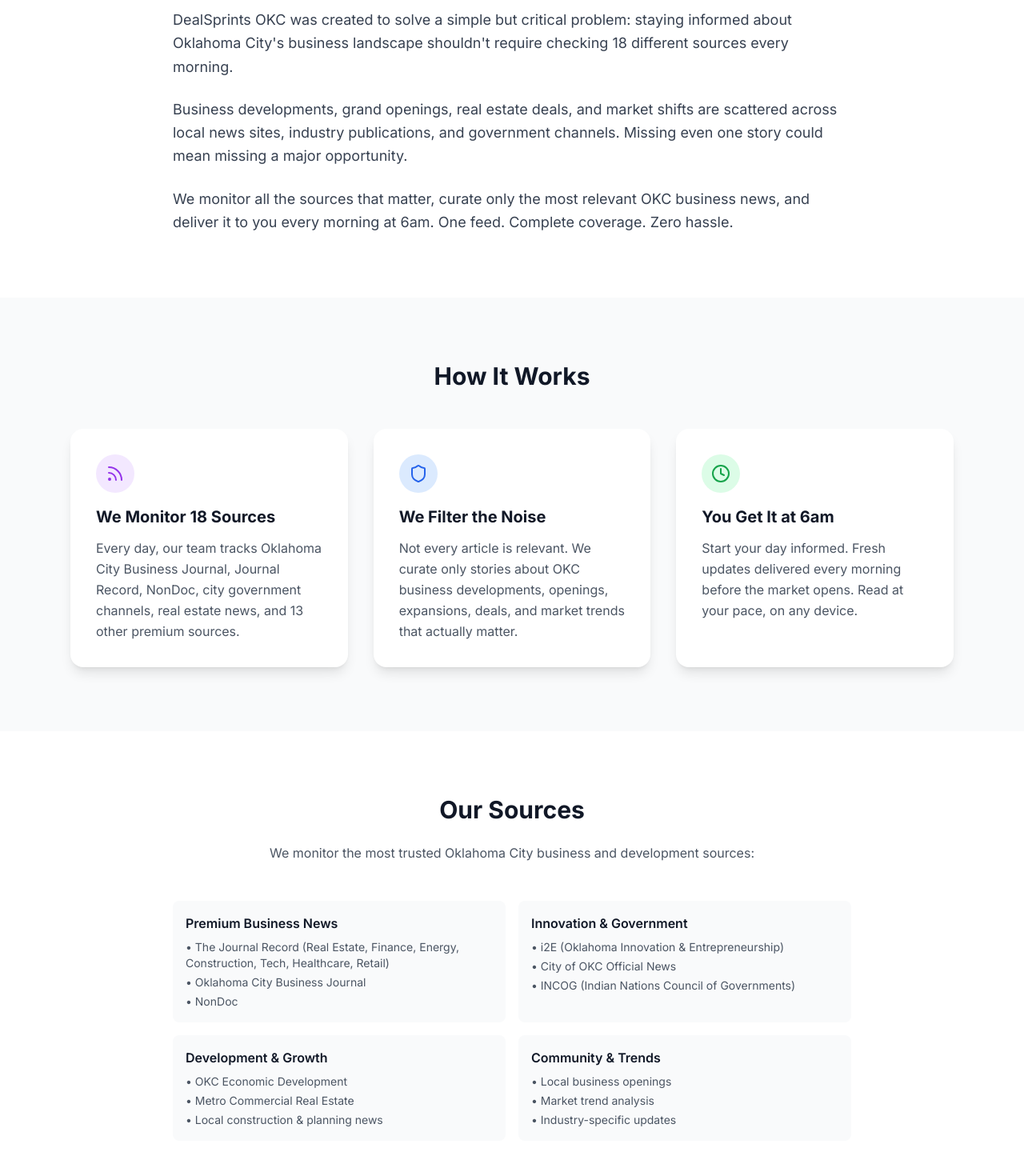
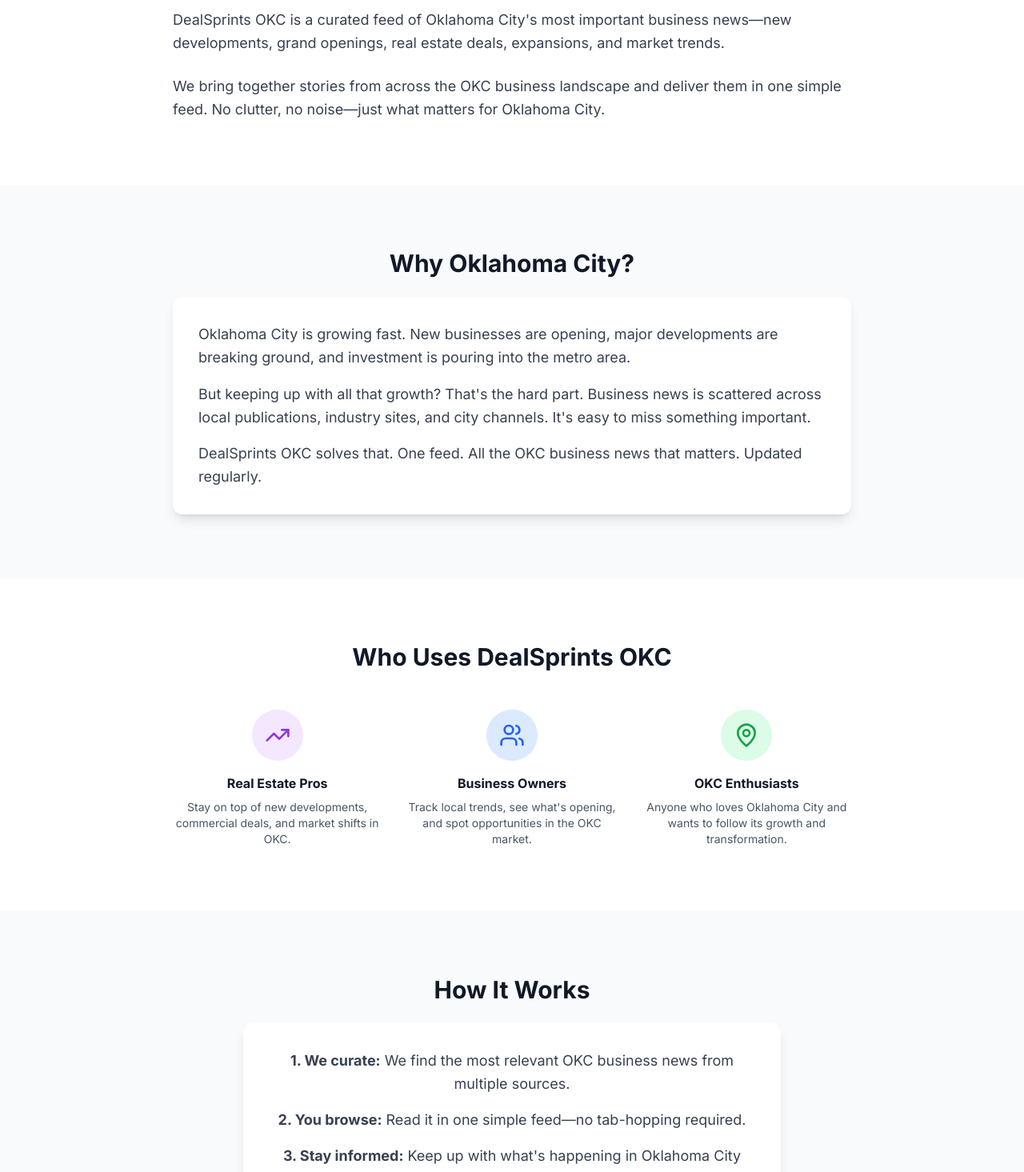
Before and after one commit to AgentAnalytics-ai/dealsprints, a Next.js app: page /about in a window 1280 px wide. Shown: the part 540-2005 px from the top of the page at 80% size. Built offline with nearby package versions, Linux system fonts and the light colour scheme.

Commit message:
Simplify messaging: Remove fake stories, false promises, tech reveals. Focus on OKC + simple feed value prop

```diff
--- a/src/app/about/page.tsx
+++ b/src/app/about/page.tsx
@@ -1,12 +1,12 @@
 import { Metadata } from "next";
 import { Header } from "@/components/Header";
 import { Footer } from "@/components/Footer";
-import { Rss, Clock, TrendingUp, Shield, Zap } from "lucide-react";
+import { MapPin, TrendingUp, Users } from "lucide-react";
 import Link from "next/link";
 
 export const metadata: Metadata = {
   title: "About DealSprints OKC | Oklahoma City Business News",
-  description: "Learn about DealSprints OKC - your daily source for curated Oklahoma City business developments, openings, and market intelligence.",
+  description: "Your source for curated Oklahoma City business developments, openings, and market insights.",
   alternates: {
     canonical: "https://dealsprints.com/about"
   },
@@ -22,140 +22,41 @@
         <div className="max-w-4xl mx-auto px-6 text-center">
           <h1 className="text-5xl font-bold mb-6">About DealSprints OKC</h1>
           <p className="text-xl text-white/90 leading-relaxed">
-            Oklahoma City's most comprehensive source for business development news—everything you need to stay ahead, delivered daily.
-          </p>
-        </div>
-      </section>
-
-      {/* Mission */}
-      <section className="py-20">
-        <div className="max-w-4xl mx-auto px-6">
-          <h2 className="text-3xl font-bold text-gray-900 mb-6">Our Mission</h2>
-          <p className="text-lg text-gray-700 leading-relaxed mb-6">
-            DealSprints OKC was created to solve a simple but critical problem: staying informed about Oklahoma City's
-            business landscape shouldn't require checking 18 different sources every morning.
-          </p>
-          <p className="text-lg text-gray-700 leading-relaxed mb-6">
-            Business developments, grand openings, real estate deals, and market shifts are scattered across local news sites,
-            industry publications, and government channels. Missing even one story could mean missing a major opportunity.
-          </p>
-          <p className="text-lg text-gray-700 leading-relaxed">
-            We monitor all the sources that matter, curate only the most relevant OKC business news, and deliver it to you
-            every morning at 6am. One feed. Complete coverage. Zero hassle.
+            Your go-to source for Oklahoma City business developments, openings, and growth stories.
           </p>
         </div>
       </section>
 
       {/* What We Do */}
-      <section className="py-20 bg-gray-50">
-        <div className="max-w-6xl mx-auto px-6">
-          <h2 className="text-3xl font-bold text-gray-900 mb-12 text-center">How It Works</h2>
-
-          <div className="grid md:grid-cols-3 gap-8">
-            {/* Monitor */}
-            <div className="bg-white rounded-2xl p-8 shadow-lg">
-              <div className="w-12 h-12 bg-purple-100 rounded-full flex items-center justify-center mb-4">
-                <Rss className="w-6 h-6 text-purple-600" />
-              </div>
-              <h3 className="text-xl font-bold text-gray-900 mb-3">We Monitor 18 Sources</h3>
-              <p className="text-gray-600 leading-relaxed">
-                Every day, our team tracks Oklahoma City Business Journal, Journal Record, NonDoc, city government channels,
-                real estate news, and 13 other premium sources.
-              </p>
-            </div>
-
-            {/* Curate */}
-            <div className="bg-white rounded-2xl p-8 shadow-lg">
-              <div className="w-12 h-12 bg-blue-100 rounded-full flex items-center justify-center mb-4">
-                <Shield className="w-6 h-6 text-blue-600" />
-              </div>
-              <h3 className="text-xl font-bold text-gray-900 mb-3">We Filter the Noise</h3>
-              <p className="text-gray-600 leading-relaxed">
-                Not every article is relevant. We curate only stories about OKC business developments, openings,
-                expansions, deals, and market trends that actually matter.
-              </p>
-            </div>
-
-            {/* Deliver */}
-            <div className="bg-white rounded-2xl p-8 shadow-lg">
-              <div className="w-12 h-12 bg-green-100 rounded-full flex items-center justify-center mb-4">
-                <Clock className="w-6 h-6 text-green-600" />
-              </div>
-              <h3 className="text-xl font-bold text-gray-900 mb-3">You Get It at 6am</h3>
-              <p className="text-gray-600 leading-relaxed">
-                Start your day informed. Fresh updates delivered every morning before the market opens.
-                Read at your pace, on any device.
-              </p>
-            </div>
-          </div>
+      <section className="py-20">
+        <div className="max-w-4xl mx-auto px-6">
+          <h2 className="text-3xl font-bold text-gray-900 mb-6">What is DealSprints OKC?</h2>
+          <p className="text-lg text-gray-700 leading-relaxed mb-6">
+            DealSprints OKC is a curated feed of Oklahoma City's most important business news—new developments,
+            grand openings, real estate deals, expansions, and market trends.
+          </p>
+          <p className="text-lg text-gray-700 leading-relaxed">
+            We bring together stories from across the OKC business landscape and deliver them in one simple feed.
+            No clutter, no noise—just what matters for Oklahoma City.
+          </p>
         </div>
       </section>
 
-      {/* Our Sources */}
-      <section className="py-20">
-        <div className="max-w-4xl mx-auto px-6">
-          <h2 className="text-3xl font-bold text-gray-900 mb-6 text-center">Our Sources</h2>
-          <p className="text-center text-gray-600 mb-12">
-            We monitor the most trusted Oklahoma City business and development sources:
-          </p>
-
-          <div className="grid md:grid-cols-2 gap-4">
-            <div className="bg-gray-50 rounded-lg p-4">
-              <h4 className="font-semibold text-gray-900">Premium Business News</h4>
-              <ul className="mt-2 text-gray-600 text-sm space-y-1">
-                <li>• The Journal Record (Real Estate, Finance, Energy, Construction, Tech, Healthcare, Retail)</li>
-                <li>• Oklahoma City Business Journal</li>
-                <li>• NonDoc</li>
-              </ul>
-            </div>
-
-            <div className="bg-gray-50 rounded-lg p-4">
-              <h4 className="font-semibold text-gray-900">Innovation & Government</h4>
-              <ul className="mt-2 text-gray-600 text-sm space-y-1">
-                <li>• i2E (Oklahoma Innovation & Entrepreneurship)</li>
-                <li>• City of OKC Official News</li>
-                <li>• INCOG (Indian Nations Council of Governments)</li>
-              </ul>
-            </div>
-
-            <div className="bg-gray-50 rounded-lg p-4">
-              <h4 className="font-semibold text-gray-900">Development & Growth</h4>
-              <ul className="mt-2 text-gray-600 text-sm space-y-1">
-                <li>• OKC Economic Development</li>
-                <li>• Metro Commercial Real Estate</li>
-                <li>• Local construction & planning news</li>
-              </ul>
-            </div>
-
-            <div className="bg-gray-50 rounded-lg p-4">
-              <h4 className="font-semibold text-gray-900">Community & Trends</h4>
-              <ul className="mt-2 text-gray-600 text-sm space-y-1">
-                <li>• Local business openings</li>
-                <li>• Market trend analysis</li>
-                <li>• Industry-specific updates</li>
-              </ul>
-            </div>
-          </div>
-        </div>
-      </section>
-
-      {/* Why We Built This */}
+      {/* Why OKC Needs This */}
       <section className="py-20 bg-gray-50">
         <div className="max-w-4xl mx-auto px-6">
-          <h2 className="text-3xl font-bold text-gray-900 mb-6">Why We Built This</h2>
-          <div className="bg-white rounded-xl p-8 shadow-lg border-l-4 border-purple-600">
+          <h2 className="text-3xl font-bold text-gray-900 mb-6 text-center">Why Oklahoma City?</h2>
+          <div className="bg-white rounded-xl p-8 shadow-lg">
             <p className="text-lg text-gray-700 leading-relaxed mb-4">
-              <strong>The founder of DealSprints OKC</strong> spent years as a real estate agent and business consultant
-              in Oklahoma City. Every morning started the same way: coffee in hand, opening 15+ browser tabs to check
-              Journal Record, OCBJ, city news, and a dozen other sites.
+              Oklahoma City is growing fast. New businesses are opening, major developments are breaking ground,
+              and investment is pouring into the metro area.
             </p>
             <p className="text-lg text-gray-700 leading-relaxed mb-4">
-              It took 30-45 minutes just to <em>find</em> the news—before even reading it. That's <strong>15+ hours per month</strong>
-              of pure browsing time. Time that could've been spent calling clients, viewing properties, or closing deals.
+              But keeping up with all that growth? That's the hard part. Business news is scattered across
+              local publications, industry sites, and city channels. It's easy to miss something important.
             </p>
             <p className="text-lg text-gray-700 leading-relaxed">
-              DealSprints OKC exists because <strong>your time is worth more than browsing tabs</strong>. We do the monitoring,
-              you get the intel. Simple as that.
+              DealSprints OKC solves that. One feed. All the OKC business news that matters. Updated regularly.
             </p>
           </div>
         </div>
@@ -166,58 +67,54 @@
         <div className="max-w-4xl mx-auto px-6">
           <h2 className="text-3xl font-bold text-gray-900 mb-12 text-center">Who Uses DealSprints OKC</h2>
 
-          <div className="grid md:grid-cols-2 gap-6">
-            <div className="flex items-start gap-4">
-              <div className="w-10 h-10 bg-purple-100 rounded-full flex items-center justify-center flex-shrink-0">
-                <Zap className="w-5 h-5 text-purple-600" />
+          <div className="grid md:grid-cols-3 gap-8">
+            <div className="text-center">
+              <div className="w-16 h-16 bg-purple-100 rounded-full flex items-center justify-center mx-auto mb-4">
+                <TrendingUp className="w-8 h-8 text-purple-600" />
               </div>
-              <div>
-                <h4 className="font-bold text-gray-900 mb-1">Real Estate Professionals</h4>
-                <p className="text-gray-600 text-sm">
-                  Agents, brokers, and investors who need to know about new developments, commercial deals,
-                  and market shifts before their competitors.
-                </p>
-              </div>
+              <h4 className="font-bold text-gray-900 mb-2">Real Estate Pros</h4>
+              <p className="text-gray-600 text-sm">
+                Stay on top of new developments, commercial deals, and market shifts in OKC.
+              </p>
             </div>
 
-            <div className="flex items-start gap-4">
-              <div className="w-10 h-10 bg-blue-100 rounded-full flex items-center justify-center flex-shrink-0">
-                <TrendingUp className="w-5 h-5 text-blue-600" />
+            <div className="text-center">
+              <div className="w-16 h-16 bg-blue-100 rounded-full flex items-center justify-center mx-auto mb-4">
+                <Users className="w-8 h-8 text-blue-600" />
               </div>
-              <div>
-                <h4 className="font-bold text-gray-900 mb-1">Business Owners</h4>
-                <p className="text-gray-600 text-sm">
-                  Entrepreneurs and operators tracking local market trends, competitor moves,
-                  and new business opportunities in OKC.
-                </p>
-              </div>
+              <h4 className="font-bold text-gray-900 mb-2">Business Owners</h4>
+              <p className="text-gray-600 text-sm">
+                Track local trends, see what's opening, and spot opportunities in the OKC market.
+              </p>
             </div>
 
-            <div className="flex items-start gap-4">
-              <div className="w-10 h-10 bg-green-100 rounded-full flex items-center justify-center flex-shrink-0">
-                <Shield className="w-5 h-5 text-green-600" />
+            <div className="text-center">
+              <div className="w-16 h-16 bg-green-100 rounded-full flex items-center justify-center mx-auto mb-4">
+                <MapPin className="w-8 h-8 text-green-600" />
               </div>
-              <div>
-                <h4 className="font-bold text-gray-900 mb-1">Economic Developers</h4>
-                <p className="text-gray-600 text-sm">
-                  Officials and consultants monitoring OKC's growth, tracking investments,
-                  and identifying development patterns.
-                </p>
-              </div>
+              <h4 className="font-bold text-gray-900 mb-2">OKC Enthusiasts</h4>
+              <p className="text-gray-600 text-sm">
+                Anyone who loves Oklahoma City and wants to follow its growth and transformation.
+              </p>
             </div>
+          </div>
+        </div>
+      </section>
 
-            <div className="flex items-start gap-4">
-              <div className="w-10 h-10 bg-yellow-100 rounded-full flex items-center justify-center flex-shrink-0">
-                <Rss className="w-5 h-5 text-yellow-600" />
-              </div>
-              <div>
-                <h4 className="font-bold text-gray-900 mb-1">Investors & Analysts</h4>
-                <p className="text-gray-600 text-sm">
-                  Anyone making decisions based on Oklahoma City market intelligence who can't afford
-                  to miss critical development news.
-                </p>
-              </div>
-            </div>
+      {/* Simple Value Prop */}
+      <section className="py-20 bg-gray-50">
+        <div className="max-w-4xl mx-auto px-6 text-center">
+          <h2 className="text-3xl font-bold text-gray-900 mb-6">How It Works</h2>
+          <div className="bg-white rounded-xl p-8 shadow-lg max-w-2xl mx-auto">
+            <p className="text-lg text-gray-700 leading-relaxed mb-4">
+              <strong>1. We curate:</strong> We find the most relevant OKC business news from multiple sources.
+            </p>
+            <p className="text-lg text-gray-700 leading-relaxed mb-4">
+              <strong>2. You browse:</strong> Read it in one simple feed—no tab-hopping required.
+            </p>
+            <p className="text-lg text-gray-700 leading-relaxed">
+              <strong>3. Stay informed:</strong> Keep up with what's happening in Oklahoma City without the hassle.
+            </p>
           </div>
         </div>
       </section>
@@ -225,16 +122,16 @@
       {/* CTA */}
       <section className="py-20 bg-gradient-to-br from-purple-600 to-blue-600 text-white">
         <div className="max-w-4xl mx-auto px-6 text-center">
-          <h2 className="text-4xl font-bold mb-6">Ready to Stay Informed?</h2>
+          <h2 className="text-4xl font-bold mb-6">Start Browsing</h2>
           <p className="text-xl text-white/90 mb-8">
-            Join Oklahoma City professionals who start their day with DealSprints OKC
+            See what's happening in Oklahoma City right now
           </p>
           <div className="flex flex-col sm:flex-row gap-4 justify-center">
             <Link
               href="/okc/feed"
               className="px-8 py-4 bg-white text-purple-600 font-bold rounded-lg hover:bg-gray-100 transition-all shadow-lg"
             >
-              Browse Feed
+              View Feed
             </Link>
             <Link
               href="/pricing"
--- a/src/app/page.tsx
+++ b/src/app/page.tsx
@@ -91,8 +91,8 @@
               </div>
               <div className="bg-white/10 backdrop-blur-md rounded-xl p-6 border border-white/20">
                 <Zap className="w-10 h-10 text-white mx-auto mb-3" />
-                <h3 className="text-white font-semibold text-lg mb-2">Daily at 6am</h3>
-                <p className="text-white/80 text-sm">Fresh development news every morning</p>
+                <h3 className="text-white font-semibold text-lg mb-2">Regularly Updated</h3>
+                <p className="text-white/80 text-sm">Fresh OKC development news</p>
               </div>
               <div className="bg-white/10 backdrop-blur-md rounded-xl p-6 border border-white/20">
                 <TrendingUp className="w-10 h-10 text-white mx-auto mb-3" />
--- a/src/app/pricing/page.tsx
+++ b/src/app/pricing/page.tsx
@@ -90,17 +90,17 @@
           <div className="bg-white rounded-xl p-6 shadow-md text-center">
             <Zap className="w-10 h-10 text-purple-600 mx-auto mb-3" />
             <h3 className="font-semibold text-gray-900 mb-2">Save Time</h3>
-            <p className="text-sm text-gray-600">We monitor 18 sources daily so you don't have to</p>
+            <p className="text-sm text-gray-600">All OKC business news in one place</p>
           </div>
           <div className="bg-white rounded-xl p-6 shadow-md text-center">
             <Clock className="w-10 h-10 text-purple-600 mx-auto mb-3" />
-            <h3 className="font-semibold text-gray-900 mb-2">Stay Ahead</h3>
-            <p className="text-sm text-gray-600">Get development news before your competitors</p>
+            <h3 className="font-semibold text-gray-900 mb-2">Stay Informed</h3>
+            <p className="text-sm text-gray-600">Never miss important OKC developments</p>
           </div>
           <div className="bg-white rounded-xl p-6 shadow-md text-center">
             <TrendingUp className="w-10 h-10 text-purple-600 mx-auto mb-3" />
-            <h3 className="font-semibold text-gray-900 mb-2">Make Better Decisions</h3>
-            <p className="text-sm text-gray-600">Access complete market intelligence in one place</p>
+            <h3 className="font-semibold text-gray-900 mb-2">Unlimited Access</h3>
+            <p className="text-sm text-gray-600">Read as much as you want, whenever you want</p>
           </div>
         </div>
 
@@ -167,27 +167,23 @@
             <ul className="space-y-4 mb-8">
               <li className="flex items-start gap-3">
                 <Check className="w-5 h-5 text-white flex-shrink-0 mt-0.5" />
-                <span><strong>Unlimited posts</strong> — never hit a limit</span>
+                <span><strong>Unlimited posts</strong> — read everything</span>
               </li>
               <li className="flex items-start gap-3">
                 <Check className="w-5 h-5 text-white flex-shrink-0 mt-0.5" />
-                <span><strong>Full 30-day archive</strong> — catch up on what you missed</span>
+                <span><strong>Full archive</strong> — browse past 30 days</span>
               </li>
               <li className="flex items-start gap-3">
                 <Check className="w-5 h-5 text-white flex-shrink-0 mt-0.5" />
-                <span><strong>Daily updates at 6am</strong> — start your day informed</span>
+                <span><strong>Regular updates</strong> — fresh OKC news</span>
               </li>
               <li className="flex items-start gap-3">
                 <Check className="w-5 h-5 text-white flex-shrink-0 mt-0.5" />
-                <span><strong>18 premium sources</strong> — Journal Record, OCBJ & more</span>
+                <span><strong>Multiple sources</strong> — comprehensive coverage</span>
               </li>
               <li className="flex items-start gap-3">
                 <Check className="w-5 h-5 text-white flex-shrink-0 mt-0.5" />
-                <span><strong>Searchable content</strong> — find specific developments</span>
-              </li>
-              <li className="flex items-start gap-3">
-                <Check className="w-5 h-5 text-white flex-shrink-0 mt-0.5" />
-                <span><strong>Cancel anytime</strong> — no long-term commitment</span>
+                <span><strong>Cancel anytime</strong> — no commitment</span>
               </li>
             </ul>
 
@@ -225,26 +221,6 @@
           </div>
         </div>
 
-        {/* ROI Calculator */}
-        <div className="max-w-3xl mx-auto mb-16 bg-gradient-to-br from-purple-50 to-blue-50 border-2 border-purple-200 rounded-xl p-8">
-          <h3 className="text-2xl font-bold text-gray-900 mb-4 text-center">Is $9/month worth it?</h3>
-          <div className="grid md:grid-cols-2 gap-6">
-            <div className="bg-white rounded-lg p-4">
-              <p className="text-sm text-gray-600 mb-2">Time saved per month:</p>
-              <p className="text-3xl font-bold text-purple-600">15 hours</p>
-              <p className="text-xs text-gray-500 mt-1">30 min/day × 30 days checking 18 sources</p>
-            </div>
-            <div className="bg-white rounded-lg p-4">
-              <p className="text-sm text-gray-600 mb-2">Cost per day:</p>
-              <p className="text-3xl font-bold text-purple-600">$0.30</p>
-              <p className="text-xs text-gray-500 mt-1">Less than a cup of coffee</p>
-            </div>
-          </div>
-          <p className="text-center text-gray-600 mt-6">
-            If even <strong>one deal opportunity</strong> comes from our intel, you've made your money back 100x.
-          </p>
-        </div>
-
         {/* Billing Notice */}
         <div className="max-w-3xl mx-auto mb-12 bg-blue-50 border-2 border-blue-200 rounded-xl p-4 flex items-start gap-3">
           <Building className="w-6 h-6 text-blue-600 flex-shrink-0 mt-0.5" />
@@ -264,35 +240,33 @@
 
           <div className="space-y-4">
             <div className="bg-white rounded-xl p-6 shadow-md">
-              <h3 className="font-semibold text-gray-900 mb-2">How do you get the news?</h3>
+              <h3 className="font-semibold text-gray-900 mb-2">What do I get with Pro?</h3>
               <p className="text-gray-600">
-                We monitor 18 premium Oklahoma City news sources daily, including Journal Record, Oklahoma City Business Journal,
-                NonDoc, i2E, and official city channels. Our team curates only the most relevant business development stories
-                for you, saving you hours of browsing.
+                Pro members get unlimited access to all OKC business development posts—no limits. Free users can read 5 posts,
+                then hit a paywall. Pro unlocks everything, including the full 30-day archive.
               </p>
             </div>
 
             <div className="bg-white rounded-xl p-6 shadow-md">
               <h3 className="font-semibold text-gray-900 mb-2">Can I cancel anytime?</h3>
               <p className="text-gray-600">
-                Absolutely! Cancel from your dashboard at any time. Your access continues until the end of your billing period,
-                then automatically reverts to the Free tier (5 posts). No contracts, no commitments, no hassle.
+                Yes! Cancel from your dashboard whenever you want. Your access continues until the end of your billing period,
+                then reverts to the Free tier. No contracts.
               </p>
             </div>
 
             <div className="bg-white rounded-xl p-6 shadow-md">
               <h3 className="font-semibold text-gray-900 mb-2">What payment methods do you accept?</h3>
               <p className="text-gray-600">
-                We accept all major credit cards (Visa, Mastercard, American Express, Discover) via Stripe,
-                a trusted payment processor used by millions of businesses. Your payment info is never stored on our servers.
+                We accept all major credit cards via Stripe. Your payment info is never stored on our servers.
               </p>
             </div>
 
             <div className="bg-white rounded-xl p-6 shadow-md">
-              <h3 className="font-semibold text-gray-900 mb-2">Why will my statement show "Agent Analytics LLC"?</h3>
+              <h3 className="font-semibold text-gray-900 mb-2">Why does my statement show "Agent Analytics LLC"?</h3>
               <p className="text-gray-600">
-                Agent Analytics LLC is our parent company that handles all billing and payment processing for legal and
-                accounting purposes. This is standard practice and ensures secure, professional payment handling.
+                Agent Analytics LLC is the parent company that processes billing for DealSprints OKC.
+                This is standard practice for secure payment handling.
               </p>
             </div>
           </div>
```
